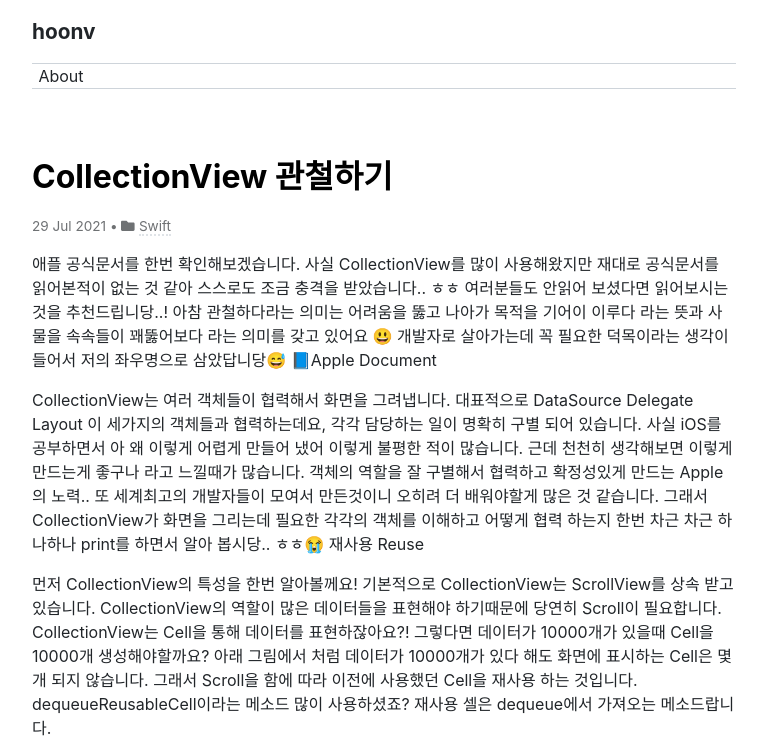
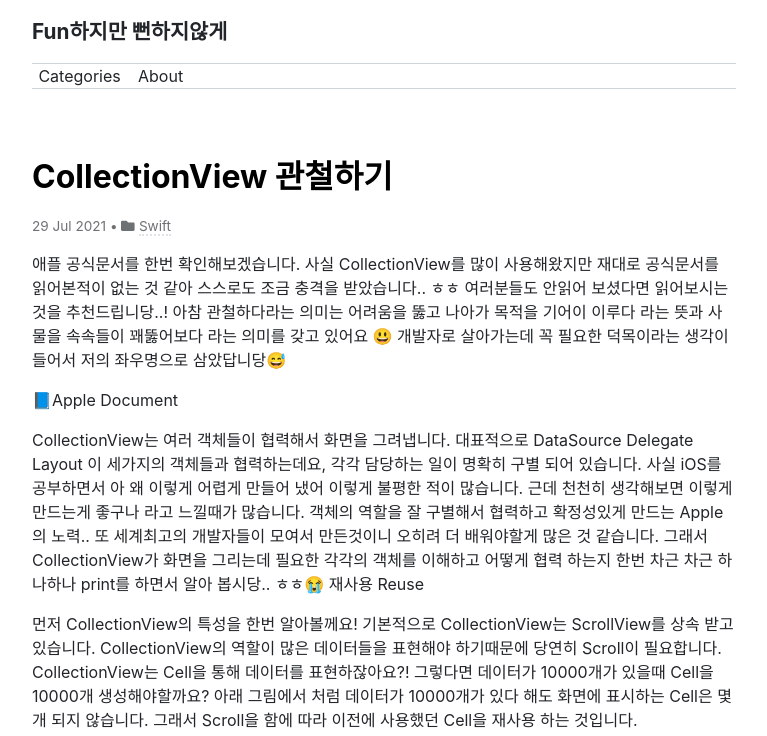
Before and after one commit to hoonv/oldBlog, a Jekyll site: the page built from _posts/2021-07-30-CollectionView(1).markdown, in a window 1280 px wide, cut to the strip 0-736 px from the top of the page. Shown: the whole strip, without its empty margins (256-1023 px from the left). Built offline with Jekyll 4.4.1, drawn with Linux system fonts in a browser that asks for light colours; nearby versions of some CDN libraries; some of the changed text lies outside the part shown.

Commit message:
update layout

```diff
--- a/_config.yml
+++ b/_config.yml
@@ -18,14 +18,14 @@
 # You can create any custom variable you would like, and they will be accessible
 # in the templates via {{ site.myvariable }}.
 
-title: hoonv
+title: Fun하지만 뻔하지않게
 email: chaehk95@naver.com
-description: my blog
+description: hoonv
 baseurl: "" # the subpath of your site, e.g. /blog
 url: "" # the base hostname & protocol for your site, e.g. http://example.com
 twitter_username:
 github_username:  hoonv
-
+permalink: /:categories/:title
 # Build settings
 theme: monophase
 plugins:
--- a/_data/navigation.yml
+++ b/_data/navigation.yml
@@ -1,6 +1,6 @@
+- title: Categories
+  url: /categories/
 - title: About
   url: /about/
 # - title: Archive
 #   url: /archive/
-# - title: Categories
-#   url: /categories/
--- a/_layouts/home.html
+++ b/_layouts/home.html
@@ -21,7 +21,7 @@
         {% if post.description %}
           {{ post.description | strip_html }}
         {% else %}
-          {{ post.excerpt | strip_html }}
+          {{ post.excerpt | strip_html | truncatewords: 45, '...' }}
         {% endif %}
       </p>
     </div>
--- a/_posts/2021-07-30-CollectionView(1).markdown
+++ b/_posts/2021-07-30-CollectionView(1).markdown
@@ -6,6 +6,7 @@
 ---
 애플 공식문서를 한번 확인해보겠습니다. 사실 CollectionView를 많이 사용해왔지만 재대로 공식문서를 읽어본적이 없는 것 같아 스스로도 조금 충격을 받았습니다.. ㅎㅎ 여러분들도 안읽어 보셨다면 읽어보시는것을 추천드립니당..!
 아참 관철하다라는 의미는 어려움을 뚫고 나아가 목적을 기어이 이루다 라는 뜻과 사물을 속속들이 꽤뚫어보다 라는 의미를 갖고 있어요 😃 개발자로 살아가는데 꼭 필요한 덕목이라는 생각이 들어서 저의 좌우명으로 삼았답니당😅
+
 📘Apple Document
 
 CollectionView는 여러 객체들이 협력해서 화면을 그려냅니다. 대표적으로 DataSource Delegate Layout 이 세가지의 객체들과 협력하는데요, 각각 담당하는 일이 명확히 구별 되어 있습니다. 사실 iOS를 공부하면서 아 왜 이렇게 어렵게 만들어 냈어 이렇게 불평한 적이 많습니다. 근데 천천히 생각해보면 이렇게 만드는게 좋구나 라고 느낄때가 많습니다. 객체의 역할을 잘 구별해서 협력하고 확정성있게 만드는 Apple의 노력.. 또 세계최고의 개발자들이 모여서 만든것이니 오히려 더 배워야할게 많은 것 같습니다. 그래서 CollectionView가 화면을 그리는데 필요한 각각의 객체를 이해하고 어떻게 협력 하는지 한번 차근 차근 하나하나 print를 하면서 알아 봅시당.. ㅎㅎ😭
--- a/_posts/2021-07-31-CollectionView(2).markdown
+++ b/_posts/2021-07-31-CollectionView(2).markdown
@@ -6,6 +6,8 @@
 ---
 CollectionView 관철하기 2번째 포스팅입니다. CollectionView에 대해 공부하다 보니 글을 쓰면서도 아 이거는 따로 또 써야겠다 싶었던 토픽들을 하나씩 다룰 예정입니다 😃 이번에는 Layout에 대해 조금 더 자세히 알아보고 싶은데요, 이번에는 조금 실제로 구현을 해보며 Layout을 알아가려 합니다.
 CollectionView는 Flow Layout을 사용하잖아요, 이 layout이 한줄을 쫙 채우죠?
+
+<br/>
 <p align="center"><img src="https://user-images.githubusercontent.com/46335714/129883666-f44f40f8-eac0-45f9-8a81-8221b7e693dc.png" width="75%"></p>
 이런식으로 한줄을 넘어갈때는 그 줄을 꽉 채우고 넘어가게 됩니다. 이게 의도할 수도 있지만 보통 Cell간에 간격이 일정하지 않아 보기에 이뻐 보이지 않습니다. 보통 Tag들을 표현할때는 아래 사진과 같이 왼쪽으로 정렬해서 표현합니다. 더 가지런해 보이고 정돈되어 보이죠 ㅎㅎ
 
--- a/_sass/monophase/_layout.scss
+++ b/_sass/monophase/_layout.scss
@@ -54,12 +54,12 @@
 
     &:hover,
     &:focus {
-      text-decoration: line-through;
+      text-decoration: underline;
     }
   }
 
   a.current {
-    text-decoration: line-through;
+    text-decoration: underline;
   }
 }
 
```
Also changed, not shown: _posts/2021-08-08-Interview CS.markdown (added, +102 -0 lines), _posts/2021-08-08-data structure copy.markdown (deleted, +0 -60 lines), _posts/2021-08-09-OOP short copy.markdown (deleted, +0 -28 lines), _posts/2021-08-10-FP short.markdown (deleted, +0 -24 lines), _posts/2021-10-01-SwiftUI - View.markdown (added, +63 -0 lines).
